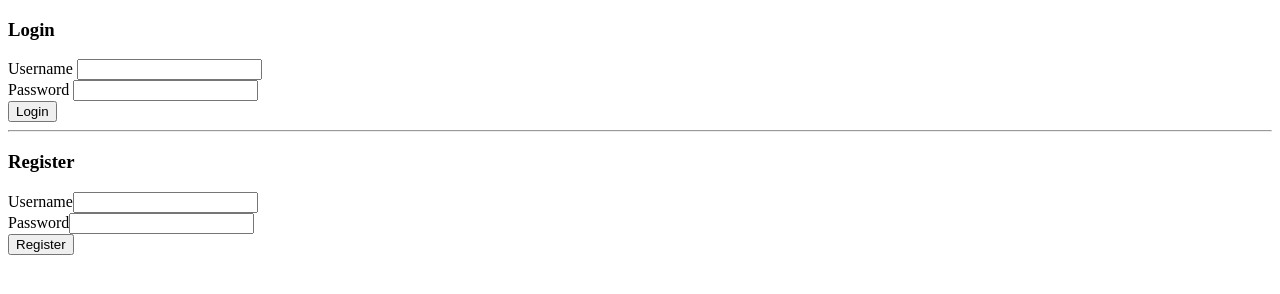
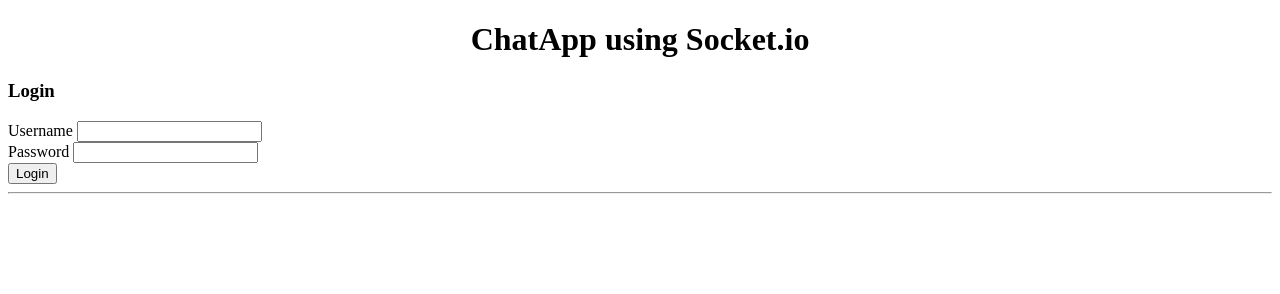
Before and after one commit to swetabh1234/ChatApp, a website: page views/login.html in a window 1280 px wide. Both pictures are taken after a click on the button "Register". Drawn offline with nearby package versions, Linux system fonts and the light colour scheme; no server answers.

Commit message:
fixed registration div issue

```diff
--- a/views/login.html
+++ b/views/login.html
@@ -3,20 +3,24 @@
 
 <head>
     <meta charset="UTF-8">
-    <title>Title</title>
+    <title>Welcome</title>
 </head>
 
 <body>
+    <div id="login">
+        <h1 style="text-align: center;">ChatApp using Socket.io</h1>
         <h3>Login</h3>
         <label for="uname">Username</label> <input type="text" id="uname"></br>
         <label for="pwd">Password</label> <input type="password" id="pwd"></br>
         <button id="login">Login</button>
+    </div>
     <hr>
+    <div id="reg">
         <h3>Register</h3>
         <label for="regis_uname">Username</label><input type="text" id="regis_uname"></br>
         <label for="regis_pwd">Password</label><input type="password" id="regis_pwd"></br>
         <button id="register">Register</button>
-
+    </div>
     <script src="https://ajax.googleapis.com/ajax/libs/jquery/3.1.1/jquery.min.js"></script>
     <script src="/socket.io/socket.io.js"></script>
     <script>
@@ -38,6 +42,12 @@
                 'uname': uname,
                 'pwd': pwd
             });
+            let regDiv = document.getElementById('reg');
+            let regUser = document.getElementById('regis_uname');
+            let regPassword = document.getElementById('regis_pwd');
+            regUser.value = '';
+            regPassword.value = '';
+            regDiv.style.display = 'none';
         });
 
         socket.on('login_succeed', function (data) {
@@ -48,6 +58,7 @@
             alert(data['msg']);
             let destination = window.location.href + 'chat';
             window.location.href = destination;
+
         });
 
         socket.on('login_failed', function (data) {
```
Also changed, not shown: package.json (+5 -2 lines), views/index.html (+1 -1 lines), 1 other file. Lines whose indentation alone changed are shown as unchanged.
